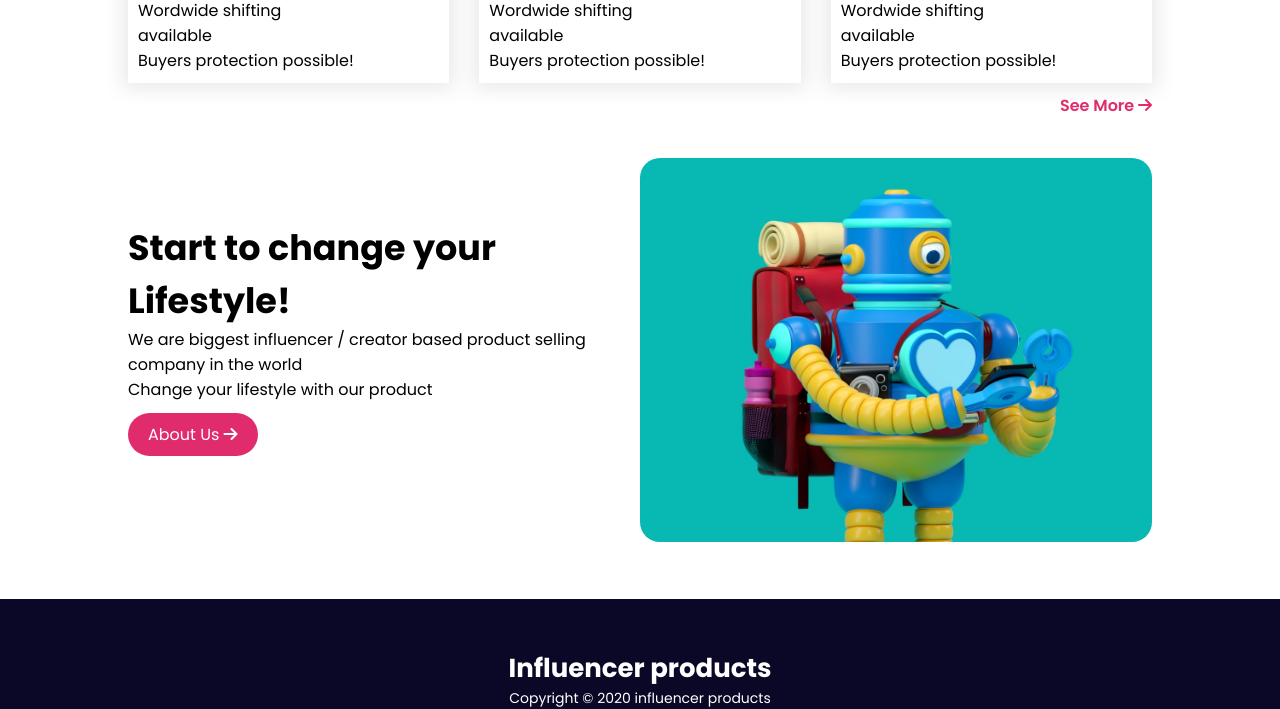
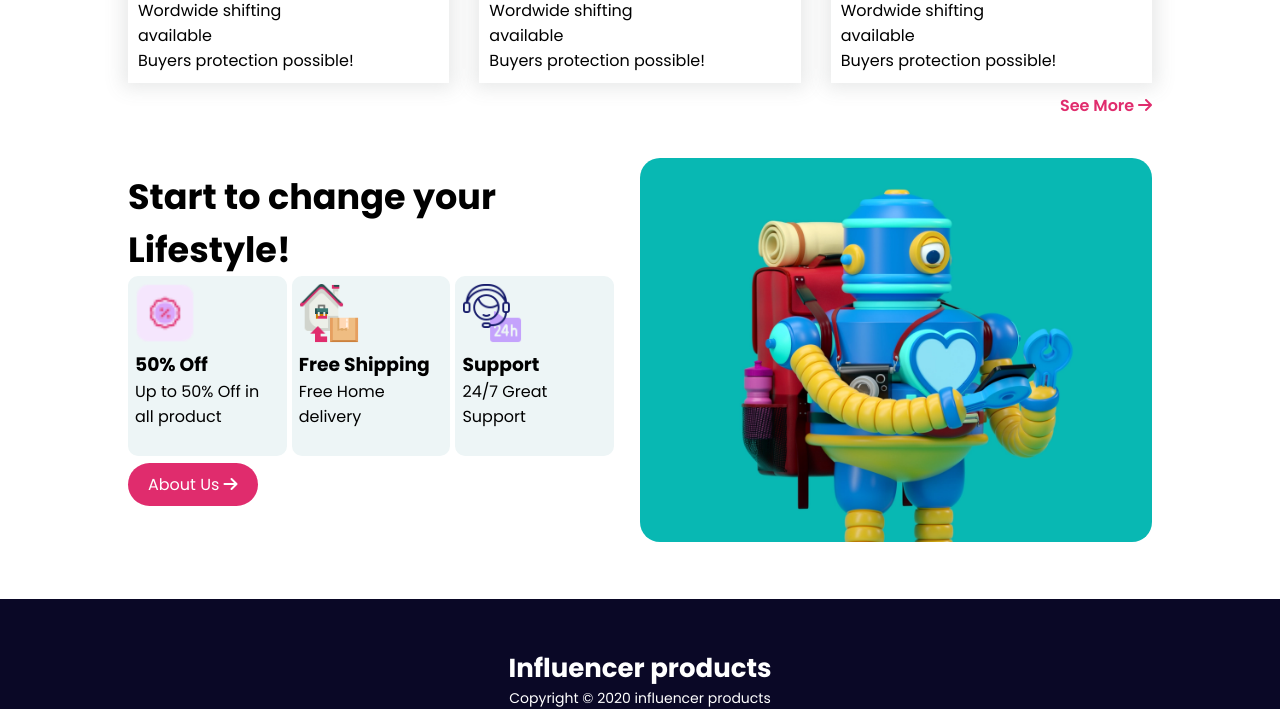
Before and after one commit to mohammedshojib/influencer-by-shojib, a plain HTML site: page index.html in a window 1280 px wide. Shown: the part 2003-2712 px from the top of the page. Drawn offline with Linux system fonts and the light colour scheme.

Commit message:
last commit

```diff
--- a/index.html
+++ b/index.html
@@ -50,7 +50,7 @@
             >PreeBook Now <i class="fas fa-arrow-right"></i
           ></a>
         </div>
-        <div class="hero-content">
+        <div id="hero-bk" class="hero-content">
           <img id="hero-img" src="images/main-camera.png" />
         </div>
       </div>
@@ -236,11 +236,24 @@
       <div class="hero-area">
         <div class="hero-content">
           <h1>Start to change your<br />Lifestyle!</h1>
-          <p>
-            We are biggest influencer / creator based product selling company in
-            the world <br />
-            Change your lifestyle with our product
-          </p>
+
+          <div class="row">
+            <div class="main-col">
+              <img src="images/discount.png" alt="" />
+              <h3>50% Off</h3>
+              <p>Up to 50% Off in all product</p>
+            </div>
+            <div class="main-col">
+              <img src="images/freeship.png" alt="" />
+              <h3>Free Shipping</h3>
+              <p>Free Home delivery</p>
+            </div>
+            <div class="main-col">
+              <img src="images/support.png" alt="" />
+              <h3>Support</h3>
+              <p>24/7 Great Support</p>
+            </div>
+          </div>
           <a href="" class="hbtn"
             >About Us <i class="fas fa-arrow-right"></i
           ></a>
--- a/style.css
+++ b/style.css
@@ -53,6 +53,10 @@
   color: white;
   padding: 10px 20px;
   border-radius: 30px;
+}
+#hero-bk {
+  background-image: url(images/Circle\ design.svg);
+  background-repeat: no-repeat;
 }
 .optional {
   width: 80%;
@@ -112,6 +116,25 @@
   color: #e02c6d;
   text-decoration: none;
 }
+
+/* optional area  */
+
+.row {
+  display: flex;
+}
+.main-col {
+  flex-basis: 31%;
+  background: #edf5f6;
+  border-radius: 10px;
+  margin-bottom: 16px;
+  margin-right: 5px;
+  padding: 7px;
+  box-sizing: border-box;
+}
+.main-col img {
+  width: 60px;
+}
+
 #hero-im {
   width: 100%;
   margin-top: 40px;
@@ -187,4 +210,12 @@
   .nav-area {
     display: none;
   }
+  .row {
+    width: 100%;
+    justify-content: space-between;
+  }
+  #hero-bk {
+    background-position: center;
+    background-size: cover;
+  }
 }
```
Also changed, not shown: images/discount.png (added), images/freeship.png (added), images/support.png (added).
